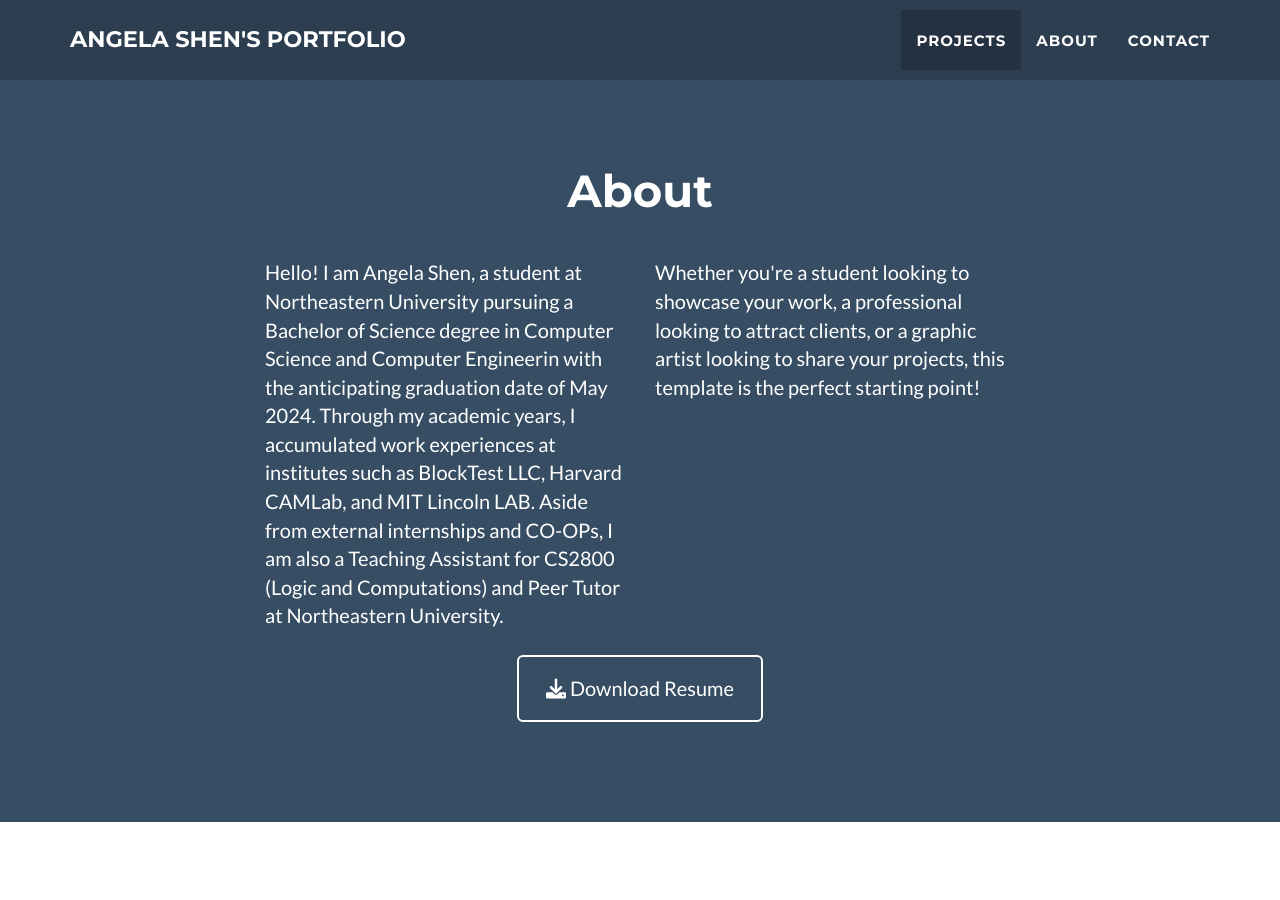
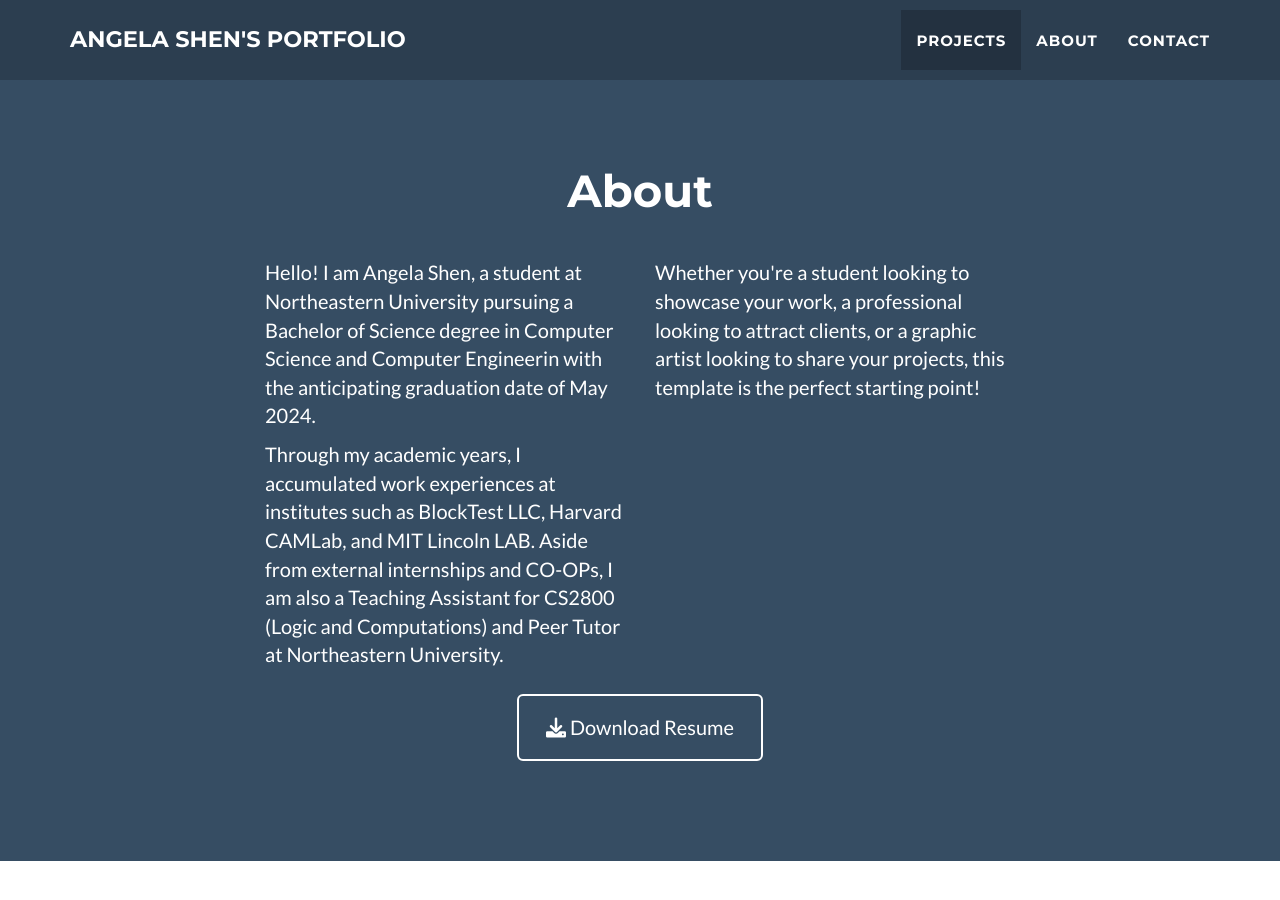
Before and after one commit to shen02/portfolio, a Jekyll site: the page built from _posts/2022-04-09-SSIR.markdown, in a window 1280 px wide and 900 px high, scrolled down 1325 px. Built offline with Jekyll 4.4.1, drawn with Linux system fonts in a browser that asks for light colours.

Commit message:
Adjusted paragraphs

```diff
--- a/_includes/about.html
+++ b/_includes/about.html
@@ -11,7 +11,8 @@
     <div class="row">
       <div class="col-lg-4 col-lg-offset-2">
         <p>Hello! I am Angela Shen, a student at Northeastern University pursuing a Bachelor of Science degree in Computer Science and Computer Engineerin with the anticipating graduation date of May 2024.
-          Through my academic years, I accumulated work experiences at institutes such as BlockTest LLC, Harvard CAMLab, and MIT Lincoln LAB.
+        </p>
+        <p>Through my academic years, I accumulated work experiences at institutes such as BlockTest LLC, Harvard CAMLab, and MIT Lincoln LAB.
           Aside from external internships and CO-OPs, I am also a Teaching Assistant for CS2800 (Logic and Computations) and Peer Tutor at Northeastern University.
         </p>
       </div>
```
